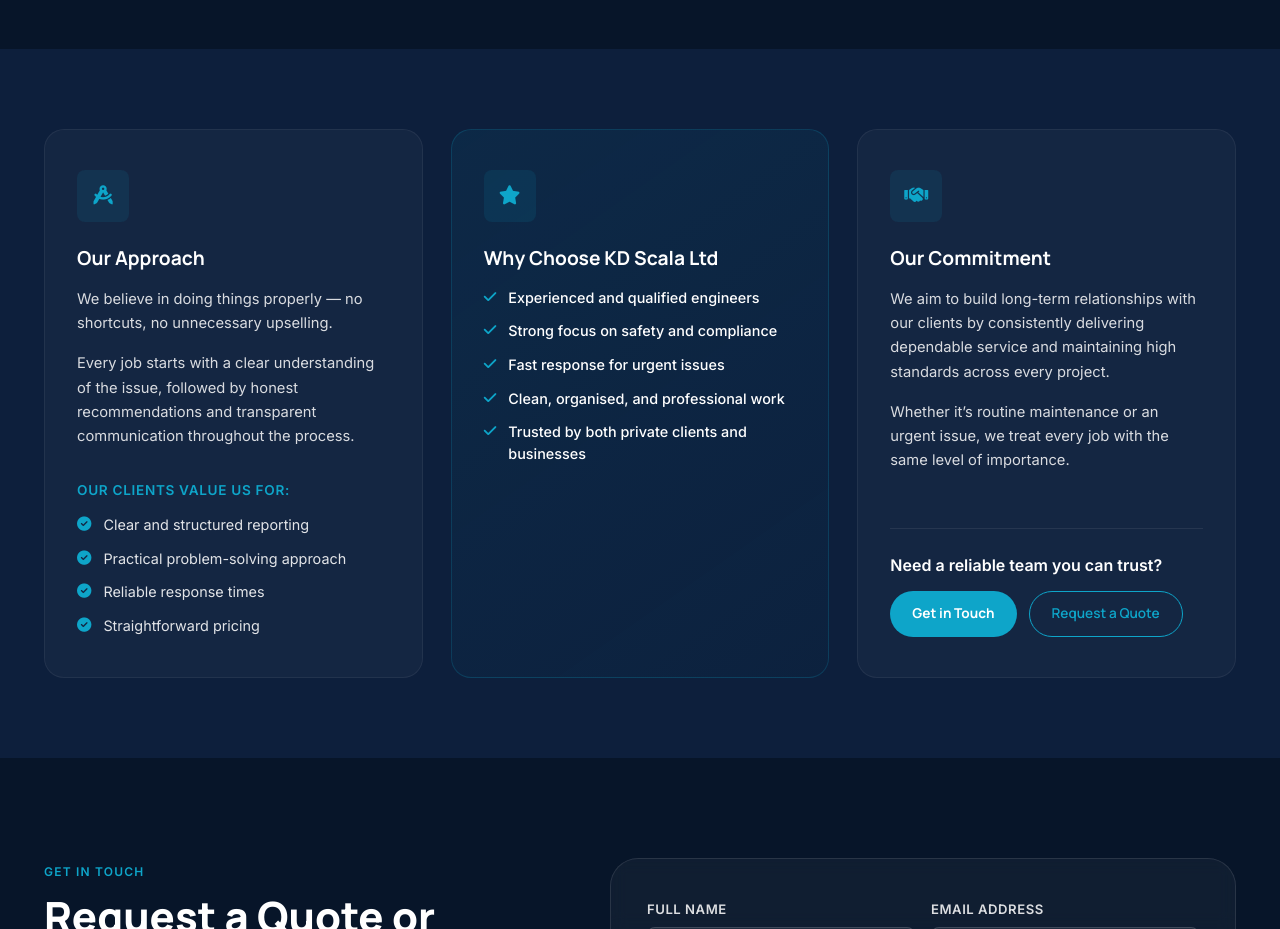
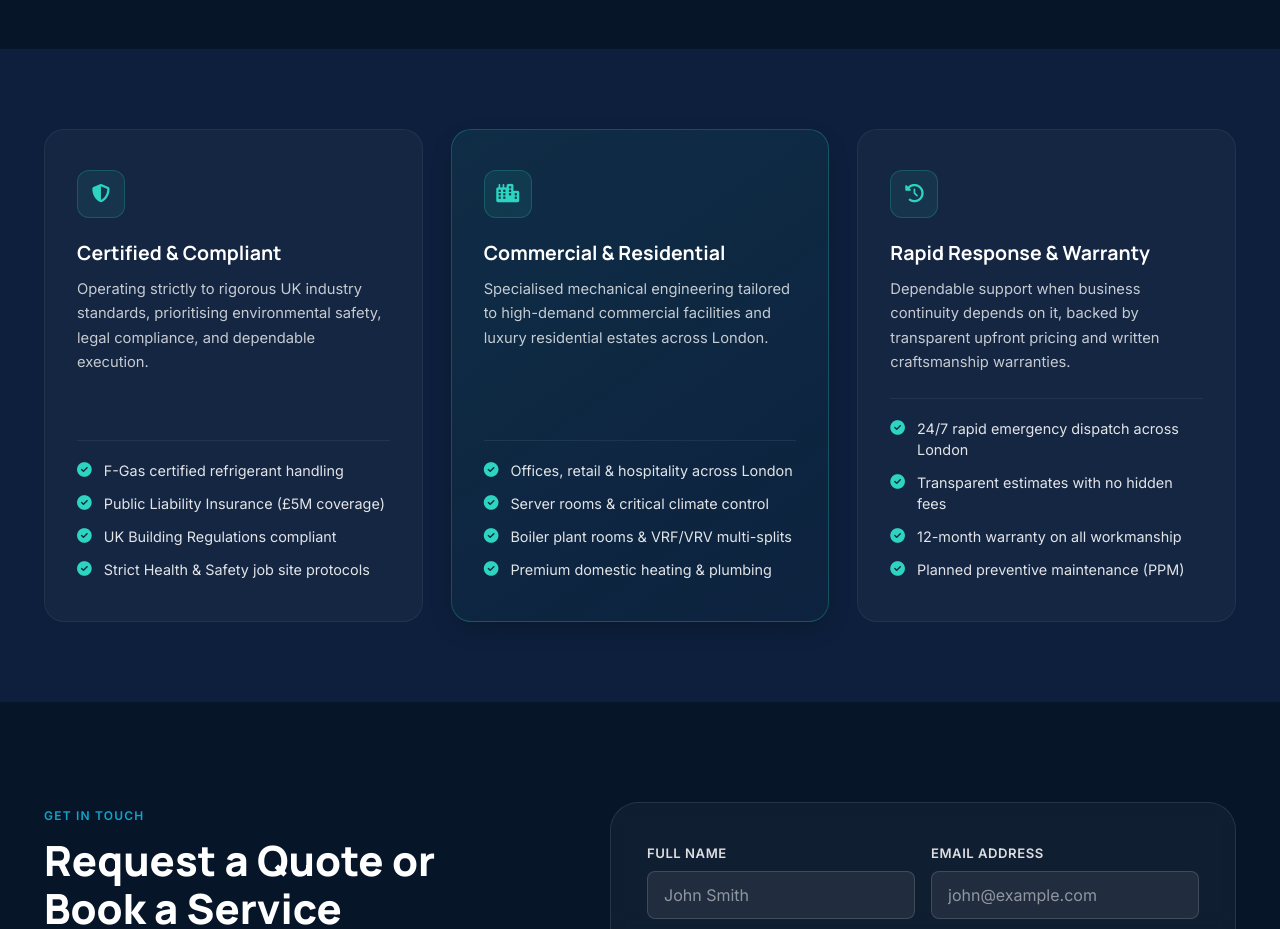
Before and after one commit to sulejmenRPG/hvacservice, a website: page index.html in a window 1280 px wide. Shown: the part 4180-5109 px from the top of the page. Drawn offline with Linux system fonts and the light colour scheme.

Commit message:
Revamp About section into 3 balanced pillars: Certified, Commercial/Residential, Rapid Response; bump css to v=4

```diff
--- a/css/style.css
+++ b/css/style.css
@@ -852,78 +852,63 @@
   border-color: rgba(14,165,201,.2);
 }
 .about-card-highlight {
-  background: linear-gradient(145deg, rgba(14,165,201,.08) 0%, rgba(14,165,201,.02) 100%);
-  border-color: rgba(14,165,201,.2);
+  background: linear-gradient(145deg, rgba(45, 212, 191, 0.08) 0%, rgba(45, 212, 191, 0.02) 100%);
+  border-color: rgba(45, 212, 191, 0.25);
+  box-shadow: 0 10px 30px -10px rgba(0, 0, 0, 0.3);
 }
 .about-card-icon {
-  width: 52px; height: 52px;
-  background: rgba(14,165,201,.1);
-  border-radius: var(--radius-sm);
+  width: 48px; height: 48px;
+  background: rgba(45, 212, 191, 0.09);
+  border: 1px solid rgba(45, 212, 191, 0.22);
+  border-radius: 12px;
   display: flex;
   align-items: center;
   justify-content: center;
-  color: var(--teal);
-  font-size: 1.2rem;
-  margin-bottom: 24px;
+  color: #2dd4bf;
+  font-size: 1.15rem;
+  margin-bottom: 22px;
+  transition: all 0.25s ease;
+}
+.about-card:hover .about-card-icon {
+  background: rgba(45, 212, 191, 0.20);
+  border-color: rgba(45, 212, 191, 0.45);
+  transform: scale(1.05);
 }
 .about-card h3 {
   font-family: var(--font-heading);
-  font-size: 1.2rem;
+  font-size: 1.22rem;
   font-weight: 700;
   color: var(--white);
   line-height: 1.3;
-  margin-bottom: 16px;
+  margin-bottom: 12px;
 }
 .about-card p {
-  color: rgba(255,255,255,.84);
+  color: rgba(255,255,255,.76);
   font-size: .92rem;
   line-height: 1.65;
-  margin-bottom: 16px;
-}
-.about-card-sub {
-  color: var(--teal);
-  font-size: .85rem;
-  text-transform: uppercase;
-  letter-spacing: .05em;
-  margin: 16px 0 12px;
+  margin-bottom: 24px;
 }
 .about-card-list {
   display: flex;
   flex-direction: column;
   gap: 12px;
+  margin-top: auto;
+  padding-top: 20px;
+  border-top: 1px solid rgba(255,255,255,.07);
 }
 .about-card-list li {
   display: flex;
   align-items: flex-start;
   gap: 12px;
   color: rgba(255,255,255,.88);
-  font-size: .9rem;
-  line-height: 1.5;
-}
-.about-card-list.check-list li {
-  color: var(--white);
-  font-weight: 500;
+  font-size: .90rem;
+  line-height: 1.45;
 }
 .about-card-list li i {
-  color: var(--teal);
-  font-size: .9rem;
-  margin-top: 3px;
-}
-
-.about-cta-box {
-  margin-top: auto;
-  padding-top: 24px;
-  border-top: 1px solid rgba(255,255,255,.08);
-}
-.about-cta-row {
-  display: flex;
-  gap: 12px;
-  flex-wrap: wrap;
-}
-.about-cta-row .btn-primary,
-.about-cta-row .btn-secondary {
-  padding: 11px 22px;
-  font-size: .85rem;
+  color: #2dd4bf;
+  font-size: .92rem;
+  margin-top: 2px;
+  flex-shrink: 0;
 }
 
 
--- a/index.html
+++ b/index.html
@@ -166,7 +166,7 @@
   <link rel="preload" as="image" href="images/hero-hvac-mobile.webp" type="image/webp" media="(max-width: 768px)" fetchpriority="high" />
   <link rel="preload" as="image" href="images/hero-hvac.webp" type="image/webp" media="(min-width: 769px)" fetchpriority="high" />
 
-  <link rel="stylesheet" href="css/style.css?v=3" />
+  <link rel="stylesheet" href="css/style.css?v=4" />
 </head>
 <body>
 
@@ -388,48 +388,43 @@
       <div class="container">
         <div class="about-grid-3">
 
-          <!-- Our Approach -->
+          <!-- Card 1: Certified & Compliant -->
           <div class="about-card reveal">
-            <div class="about-card-icon"><i class="fa-solid fa-compass-drafting"></i></div>
-            <h3>Our Approach</h3>
-            <p>We believe in doing things properly — no shortcuts, no unnecessary upselling.</p>
-            <p>Every job starts with a clear understanding of the issue, followed by honest recommendations and transparent communication throughout the process.</p>
-            <h4 class="about-card-sub">Our clients value us for:</h4>
+            <div class="about-card-icon"><i class="fa-solid fa-shield-halved"></i></div>
+            <h3>Certified &amp; Compliant</h3>
+            <p>Operating strictly to rigorous UK industry standards, prioritising environmental safety, legal compliance, and dependable execution.</p>
             <ul class="about-card-list">
-              <li><i class="fa-solid fa-circle-check"></i> Clear and structured reporting</li>
-              <li><i class="fa-solid fa-circle-check"></i> Practical problem-solving approach</li>
-              <li><i class="fa-solid fa-circle-check"></i> Reliable response times</li>
-              <li><i class="fa-solid fa-circle-check"></i> Straightforward pricing</li>
+              <li><i class="fa-solid fa-circle-check"></i> F-Gas certified refrigerant handling</li>
+              <li><i class="fa-solid fa-circle-check"></i> Public Liability Insurance (£5M coverage)</li>
+              <li><i class="fa-solid fa-circle-check"></i> UK Building Regulations compliant</li>
+              <li><i class="fa-solid fa-circle-check"></i> Strict Health &amp; Safety job site protocols</li>
             </ul>
           </div>
 
-          <!-- Why Choose Us -->
+          <!-- Card 2: Commercial & Residential -->
           <div class="about-card about-card-highlight reveal" id="why-us">
-            <div class="about-card-icon"><i class="fa-solid fa-star"></i></div>
-            <h3>Why Choose KD Scala Ltd</h3>
-            <ul class="about-card-list check-list">
-              <li><i class="fa-solid fa-check"></i> Experienced and qualified engineers</li>
-              <li><i class="fa-solid fa-check"></i> Strong focus on safety and compliance</li>
-              <li><i class="fa-solid fa-check"></i> Fast response for urgent issues</li>
-              <li><i class="fa-solid fa-check"></i> Clean, organised, and professional work</li>
-              <li><i class="fa-solid fa-check"></i> Trusted by both private clients and businesses</li>
+            <div class="about-card-icon"><i class="fa-solid fa-city"></i></div>
+            <h3>Commercial &amp; Residential</h3>
+            <p>Specialised mechanical engineering tailored to high-demand commercial facilities and luxury residential estates across London.</p>
+            <ul class="about-card-list">
+              <li><i class="fa-solid fa-circle-check"></i> Offices, retail &amp; hospitality across London</li>
+              <li><i class="fa-solid fa-circle-check"></i> Server rooms &amp; critical climate control</li>
+              <li><i class="fa-solid fa-circle-check"></i> Boiler plant rooms &amp; VRF/VRV multi-splits</li>
+              <li><i class="fa-solid fa-circle-check"></i> Premium domestic heating &amp; plumbing</li>
             </ul>
           </div>
 
-          <!-- Our Commitment -->
+          <!-- Card 3: Rapid Response & Warranty -->
           <div class="about-card reveal">
-            <div class="about-card-icon"><i class="fa-solid fa-handshake"></i></div>
-            <h3>Our Commitment</h3>
-            <p>We aim to build long-term relationships with our clients by consistently delivering dependable service and maintaining high standards across every project.</p>
-            <p>Whether it’s routine maintenance or an urgent issue, we treat every job with the same level of importance.</p>
-
-            <div class="about-cta-box">
-              <h4 style="color: var(--white); margin-bottom: 12px;">Need a reliable team you can trust?</h4>
-              <div class="about-cta-row">
-                <a href="#contact" class="btn-primary">Get in Touch</a>
-                <a href="#contact" class="btn-secondary">Request a Quote</a>
-              </div>
-            </div>
+            <div class="about-card-icon"><i class="fa-solid fa-clock-rotate-left"></i></div>
+            <h3>Rapid Response &amp; Warranty</h3>
+            <p>Dependable support when business continuity depends on it, backed by transparent upfront pricing and written craftsmanship warranties.</p>
+            <ul class="about-card-list">
+              <li><i class="fa-solid fa-circle-check"></i> 24/7 rapid emergency dispatch across London</li>
+              <li><i class="fa-solid fa-circle-check"></i> Transparent estimates with no hidden fees</li>
+              <li><i class="fa-solid fa-circle-check"></i> 12-month warranty on all workmanship</li>
+              <li><i class="fa-solid fa-circle-check"></i> Planned preventive maintenance (PPM)</li>
+            </ul>
           </div>
 
         </div>
```
